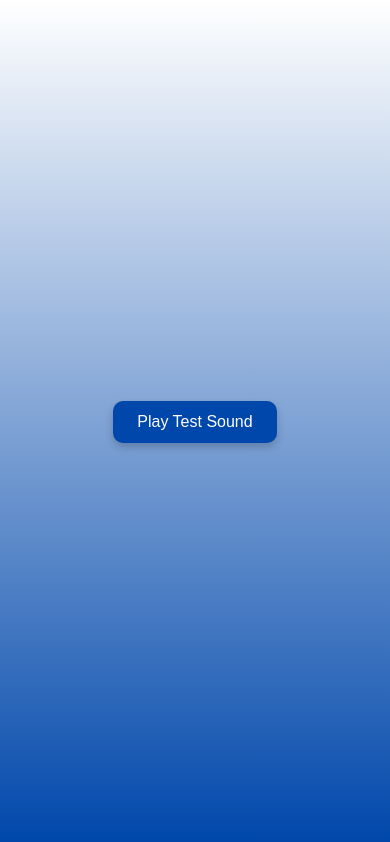
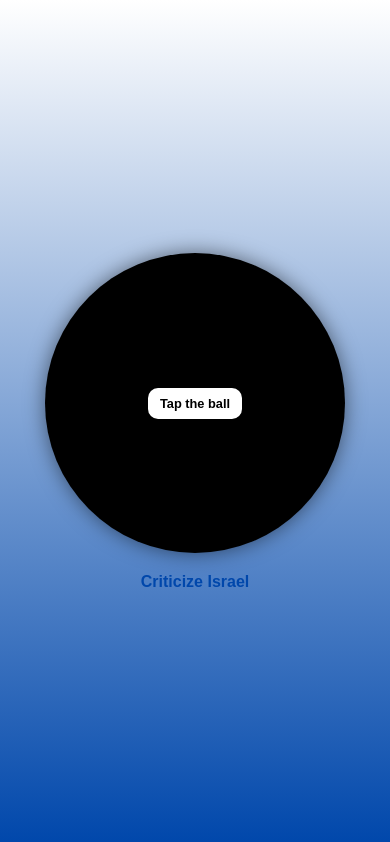
Before and after one commit to joshbloch/magic-hasbara-ball, a plain HTML site: page index.html in a window 390 px wide. Drawn offline with Linux system fonts and the light colour scheme.

Commit message:
Update to fully working responsive version

```diff
--- a/index.html
+++ b/index.html
@@ -2,7 +2,7 @@
 <html lang="en">
 <head>
   <meta charset="UTF-8" />
-  <title>Test Sound</title>
+  <title>Magical Hasbara 8-Ball</title>
   <meta name="viewport" content="width=device-width, initial-scale=1.0">
 
   <style>
@@ -11,51 +11,93 @@
       padding: 0;
       font-family: sans-serif;
       display: flex;
+      flex-direction: column;
       justify-content: center;
       align-items: center;
-      height: 100vh;
-      background: linear-gradient(white, #0047ab); /* Israeli flag vibe */
+      min-height: 100vh;
+      background: linear-gradient(white, #0047ab);
     }
 
-    #playBtn {
-      padding: 1rem 2rem;
-      font-size: 1.2rem;
-      border: none;
-      border-radius: 10px;
-      background-color: #0047ab;
-      color: white;
-      box-shadow: 0 4px 8px rgba(0, 0, 0, 0.2);
+    .ball {
+      width: 80vw;
+      max-width: 300px;
+      height: 80vw;
+      max-height: 300px;
+      background-color: black;
+      border-radius: 50%;
+      position: relative;
+      box-shadow: 0 0 20px rgba(0, 0, 0, 0.5);
+      display: flex;
+      justify-content: center;
+      align-items: center;
       cursor: pointer;
-      transition: background-color 0.3s ease;
     }
 
-    #playBtn:hover {
-      background-color: #00327a;
+    .answer {
+      position: absolute;
+      color: black;
+      background-color: white;
+      border-radius: 10px;
+      padding: 8px 12px;
+      text-align: center;
+      max-width: 70%;
+      font-size: 0.9rem;
+      font-weight: bold;
+    }
+
+    .label {
+      margin-top: 20px;
+      font-size: 1.2rem;
+      font-weight: bold;
+      color: #0047ab;
     }
 
     @media (max-width: 500px) {
-      #playBtn {
+      .answer {
+        font-size: 0.8rem;
+      }
+
+      .label {
         font-size: 1rem;
-        padding: 0.75rem 1.5rem;
       }
     }
   </style>
 </head>
 <body>
-  <button id="playBtn">Play Test Sound</button>
-  <audio id="testAudio" src="https://cdn.pixabay.com/download/audio/2022/03/15/audio_7981d15c07.mp3?filename=short-trumpet-fanfare-6714.mp3" preload="auto"></audio>
+
+  <div class="ball" id="ball">
+    <div class="answer" id="answer">Tap the ball</div>
+  </div>
+  <div class="label">Criticize Israel</div>
+
+  <audio id="sound" src="https://cdn.pixabay.com/download/audio/2022/03/15/audio_7981d15c07.mp3?filename=short-trumpet-fanfare-6714.mp3" preload="auto"></audio>
 
   <script>
-    const btn = document.getElementById('playBtn');
-    const audio = document.getElementById('testAudio');
+    const responses = [
+      "That's antisemitism.",
+      "Israel has the right to defend itself.",
+      "You’re ignoring Hamas terrorism.",
+      "What about China or Iran?",
+      "That’s a blood libel.",
+      "You're being one-sided.",
+      "Israel is the only democracy in the Middle East.",
+      "You're singling out Jews.",
+      "That’s a double standard.",
+      "This is about security, not apartheid."
+    ];
 
-    btn.addEventListener('click', () => {
-      audio.currentTime = 0;
-      audio.play().then(() => {
-        console.log('Audio playing');
-      }).catch(e => {
-        console.error('Audio play error:', e);
-      });
+    const ball = document.getElementById("ball");
+    const answer = document.getElementById("answer");
+    const sound = document.getElementById("sound");
+
+    ball.addEventListener("click", () => {
+      // Play sound
+      sound.currentTime = 0;
+      sound.play().catch(e => console.error("Sound error:", e));
+
+      // Random response
+      const randomIndex = Math.floor(Math.random() * responses.length);
+      answer.textContent = responses[randomIndex];
     });
   </script>
 </body>
```
